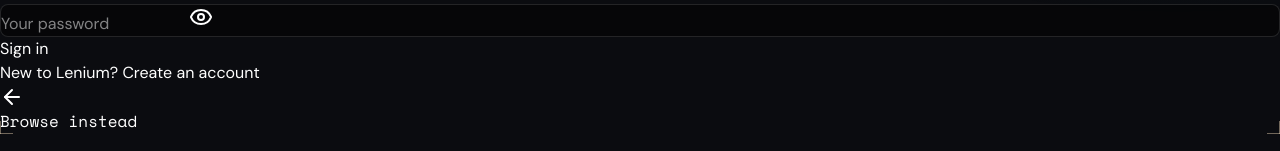
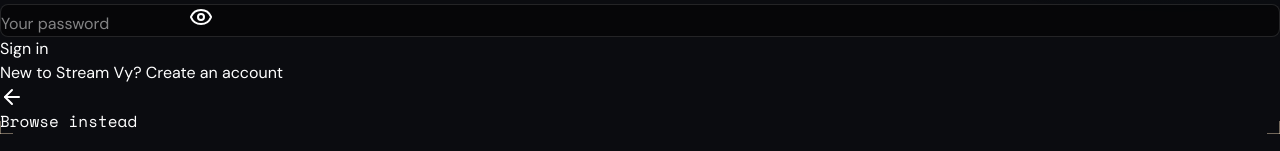
Before and after one commit to Lenium-Inc/lenium-movies, a React (Vite) app in the folder client/: page /login in a window 1280 px wide. Shown: the part 224-375 px from the top of the page. Built offline with nearby package versions, Linux system fonts and the light colour scheme; no server answers; a web font is replaced by a local one.

Commit message:
chore(brand): rename Lenium to Stream Vy across the shell and legal pages

```diff
--- a/client/index.html
+++ b/client/index.html
@@ -49,7 +49,7 @@
       here still matches what that module produces for "/".
     -->
     <!-- seo:route-head:start -->
-    <title>Stream Vy — Watch Movies & TV Shows</title>
+    <title>Stream Vy — Your screen, your stories</title>
     <meta
       name="description"
       content="High-end minimalist VOD streaming platform."
@@ -76,18 +76,18 @@
       these three tags -- rather than left to be rediscovered.
     -->
     <meta property="og:type" content="website" />
-    <meta property="og:site_name" content="Lenium" />
+    <meta property="og:site_name" content="Stream Vy" />
     <meta
       property="og:title"
-      content="Stream Vy — Watch Movies & TV Shows"
+      content="Stream Vy — Your screen, your stories"
     />
     <meta
       property="og:description"
       content="High-end minimalist VOD streaming platform."
     />
-    <meta property="og:url" content="https://streamvy.me/" />
+    <meta property="og:url" content="__SITE_ORIGIN__/" />
     <meta property="og:image" content="__SITE_ORIGIN__/lenium-mark.svg" />
-    <meta property="og:image:alt" content="The Lenium mark" />
+    <meta property="og:image:alt" content="The Stream Vy mark" />
     <meta property="og:locale" content="en_US" />
 
     <!--
@@ -101,7 +101,7 @@
     <meta name="twitter:card" content="summary_large_image" />
     <meta
       name="twitter:title"
-      content="Stream Vy — Watch Movies & TV Shows"
+      content="Stream Vy — Your screen, your stories"
     />
     <meta
       name="twitter:description"
@@ -110,11 +110,11 @@
     <meta name="twitter:image" content="__SITE_ORIGIN__/lenium-mark.svg" />
     <!-- seo:route-head:end -->
 
-    <meta name="application-name" content="Lenium" />
-    <meta name="apple-mobile-web-app-title" content="Lenium" />
-    <meta name="author" content="Lenium Inc" />
-    <meta name="creator" content="Lenium Inc" />
-    <meta name="publisher" content="Lenium Inc" />
+    <meta name="application-name" content="Stream Vy" />
+    <meta name="apple-mobile-web-app-title" content="Stream Vy" />
+    <meta name="author" content="Stream Vy" />
+    <meta name="creator" content="Stream Vy" />
+    <meta name="publisher" content="Stream Vy" />
     <link rel="sitemap" type="application/xml" href="/sitemap.xml" />
 
     <!--
@@ -138,15 +138,15 @@
       {
         "@context": "https://schema.org",
         "@type": "WebSite",
-        "name": "Lenium",
-        "alternateName": ["Lenium"],
+        "name": "Stream Vy",
+        "alternateName": ["Stream Vy"],
         "url": "__SITE_ORIGIN__/",
         "description": "High-end minimalist VOD streaming platform.",
         "image": "__SITE_ORIGIN__/lenium-mark.svg",
         "sameAs": ["https://github.com/Lenium-Inc/lenium-movies"],
         "creator": {
           "@type": "Organization",
-          "name": "Lenium Inc",
+          "name": "Stream Vy",
           "url": "https://github.com/Lenium-Inc"
         },
         "potentialAction": {
@@ -164,7 +164,7 @@
       {
         "@context": "https://schema.org",
         "@type": "Organization",
-        "name": "Lenium Inc",
+        "name": "Stream Vy",
         "url": "https://github.com/Lenium-Inc",
         "logo": "__SITE_ORIGIN__/lenium-mark.svg",
         "sameAs": ["https://github.com/Lenium-Inc/lenium-movies"]
--- a/client/src/lib/localSession.ts
+++ b/client/src/lib/localSession.ts
@@ -93,7 +93,7 @@
       })
     );
   } catch (error) {
-    console.error("Failed to persist local Lenium state", error);
+    console.error("Failed to persist local Stream Vy state", error);
   }
 }
 
--- a/client/src/pages/AuthPage.tsx
+++ b/client/src/pages/AuthPage.tsx
@@ -371,7 +371,7 @@
               pages. Non-interactive: the way back out is already the one link
               at the foot of the page, and two ways home is one too many. */}
           <div className="mb-7 sm:mb-11">
-            <BrandLockup size="lg" className="text-white" label="Lenium" />
+            <BrandLockup size="lg" className="text-white" label="Stream Vy" />
           </div>
 
           {/* Reel position: the technical voice, and the only small type here.
@@ -661,7 +661,7 @@
                 it, and the rule is cheaper than another 24px of space. */}
             <div className="mt-6 border-t border-white/[0.07] pt-5 sm:mt-7 sm:pt-6">
               <p className="text-center text-[13.5px] text-[var(--booth-dust)]">
-                {isSignup ? "Already have an account?" : "New to Lenium?"}{" "}
+                {isSignup ? "Already have an account?" : "New to Stream Vy?"}{" "}
                 <Link
                   href={swapHref}
                   className="ln-focus-lamp rounded-sm font-semibold text-[var(--lamp)] underline-offset-4 transition hover:underline"
--- a/client/src/pages/Privacy.tsx
+++ b/client/src/pages/Privacy.tsx
@@ -24,7 +24,7 @@
   return (
     <LegalLayout
       title="Privacy Notice"
-      intro={`Last updated ${LEGAL_EFFECTIVE_DATE}. What Lenium records, why, how long it keeps it, and what you can do about it.`}
+      intro={`Last updated ${LEGAL_EFFECTIVE_DATE}. What Stream Vy records, why, how long it keeps it, and what you can do about it.`}
     >
       <LegalSection heading="The short version">
         <p>
@@ -115,7 +115,7 @@
           Being plain about the limits: because the session token lives in
           local storage rather than an HttpOnly cookie, a script that manages to
           run on this origin could read it. Keep your device secure and do not
-          use Lenium on a machine you do not trust.
+          use Stream Vy on a machine you do not trust.
         </p>
       </LegalSection>
 
--- a/client/src/pages/Profile.tsx
+++ b/client/src/pages/Profile.tsx
@@ -176,7 +176,7 @@
           <Link
             href="/"
             className="shrink-0 rounded-md text-white"
-            aria-label="Lenium home"
+            aria-label="Stream Vy home"
           >
             <BrandLockup size="sm" />
           </Link>
--- a/client/src/pages/ProfilesPage.tsx
+++ b/client/src/pages/ProfilesPage.tsx
@@ -142,7 +142,7 @@
               className="inline-flex items-center gap-2 text-xs text-white/40 transition hover:text-white"
             >
               <LogOut className="h-3.5 w-3.5" />
-              Sign Out of {user?.name ?? "Lenium"}
+              Sign Out of {user?.name ?? "Stream Vy"}
             </button>
           </div>
         </div>
--- a/client/src/pages/Terms.tsx
+++ b/client/src/pages/Terms.tsx
@@ -31,7 +31,7 @@
     >
       <LegalSection heading="What this service is">
         <p>
-          Lenium is a streaming front end for public-domain and openly
+          Stream Vy is a streaming front end for public-domain and openly
           licensed film. We hold a catalogue of titles, series and episode
           listings, and when you press play we take you to a copy hosted by a
           third party. We do not ask anyone to upload a film, and we do not
```
Also changed, not shown: client/public/favicon.svg, client/public/lenium-mark.svg.
